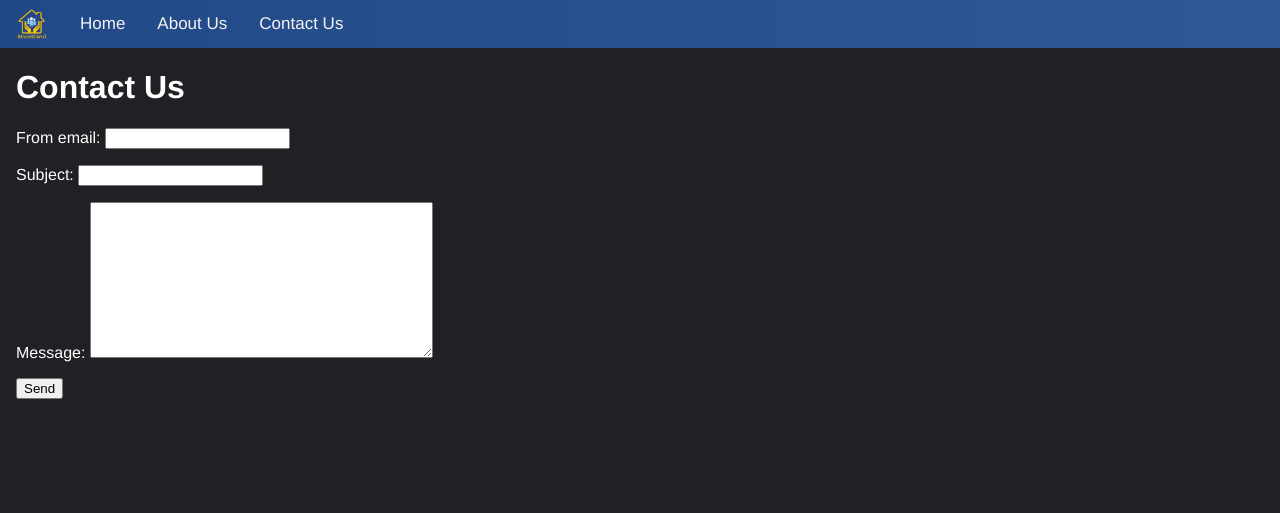
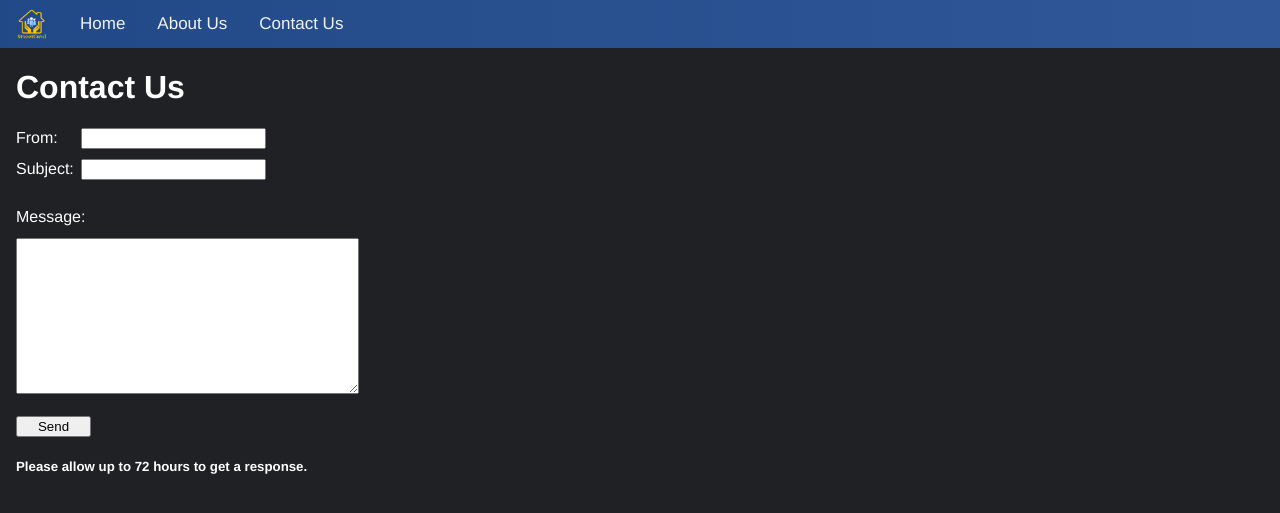
Before and after one commit to streetcard/streetcard, a Django app: page /contact/ in a window 1280 px wide. Shown: the top 513 px of the page. Run offline with Django 3.2, Linux system fonts and the light colour scheme.

Commit message:
Updated contact style page

```diff
--- a/streetcard/home/templates/home/contact.html
+++ b/streetcard/home/templates/home/contact.html
@@ -6,9 +6,20 @@ Checkout Page
 <h1>Contact Us</h1>
 <form method="post">
     {% csrf_token %}
-    {{ form.as_p }}
+    {% comment %} {{ form.as_p }} {% endcomment %}
+    <label style="display: inline-block;width: 65px; height:30px">From:</label>{{form.from_email}}
+    <br>
+    <label style="display: inline-block;width: 65px; height:30px">Subject:</label>{{form.subject}}
+    <br>
+    <br>
+    <label style="display: inline-block;width: 60px; height:30px">Message:</label>
+    <br>
+    {{ form.message}}
+    <br>
+    <br>
     <div class="form-actions">
-      <button type="submit">Send</button>
+      <button style="width: 75px;" type="submit">Send</button>
     </div>
 </form>
+<h5> Please allow up to 72 hours to get a response.</h5>
 {% endblock %}
```
